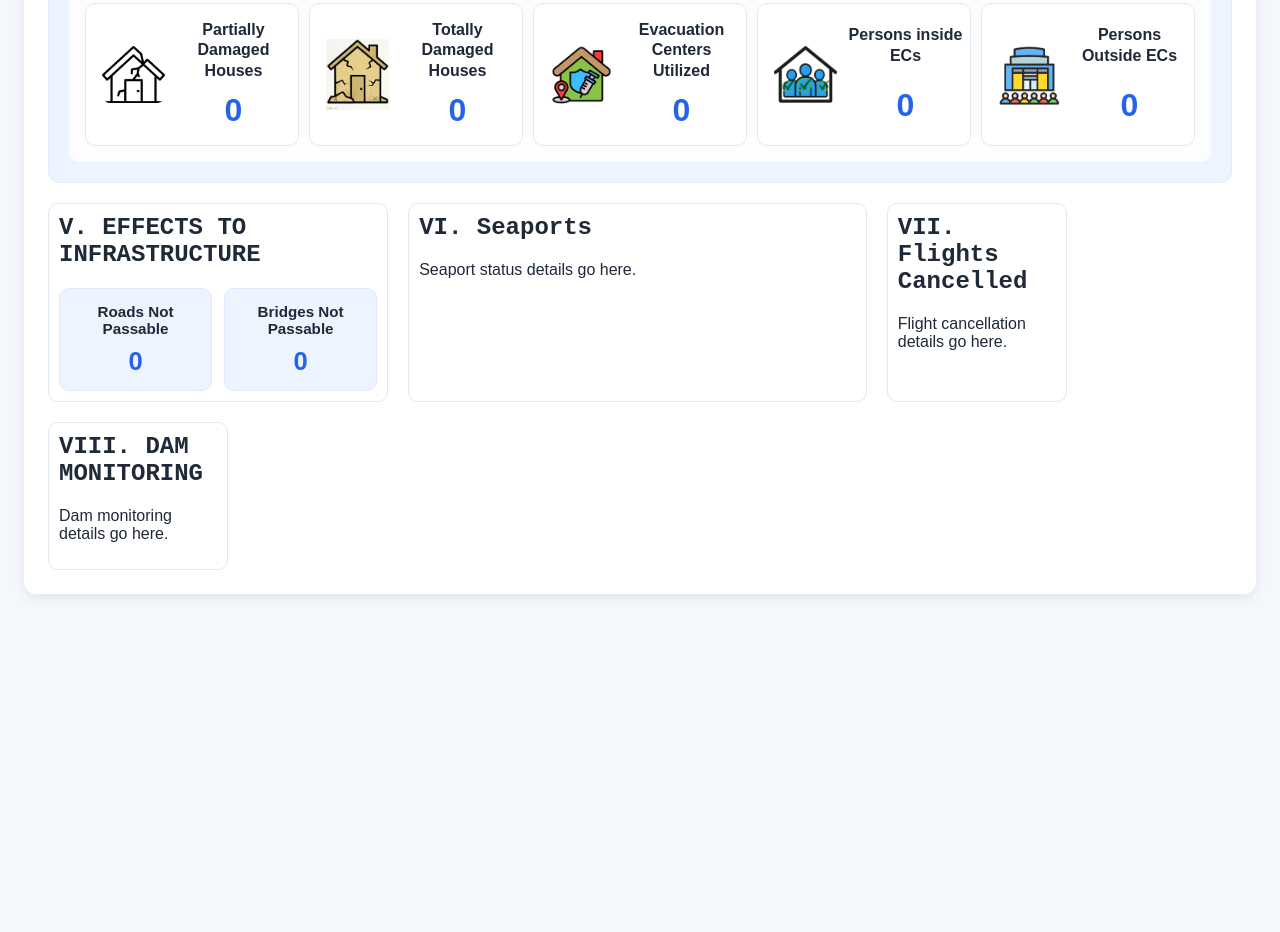
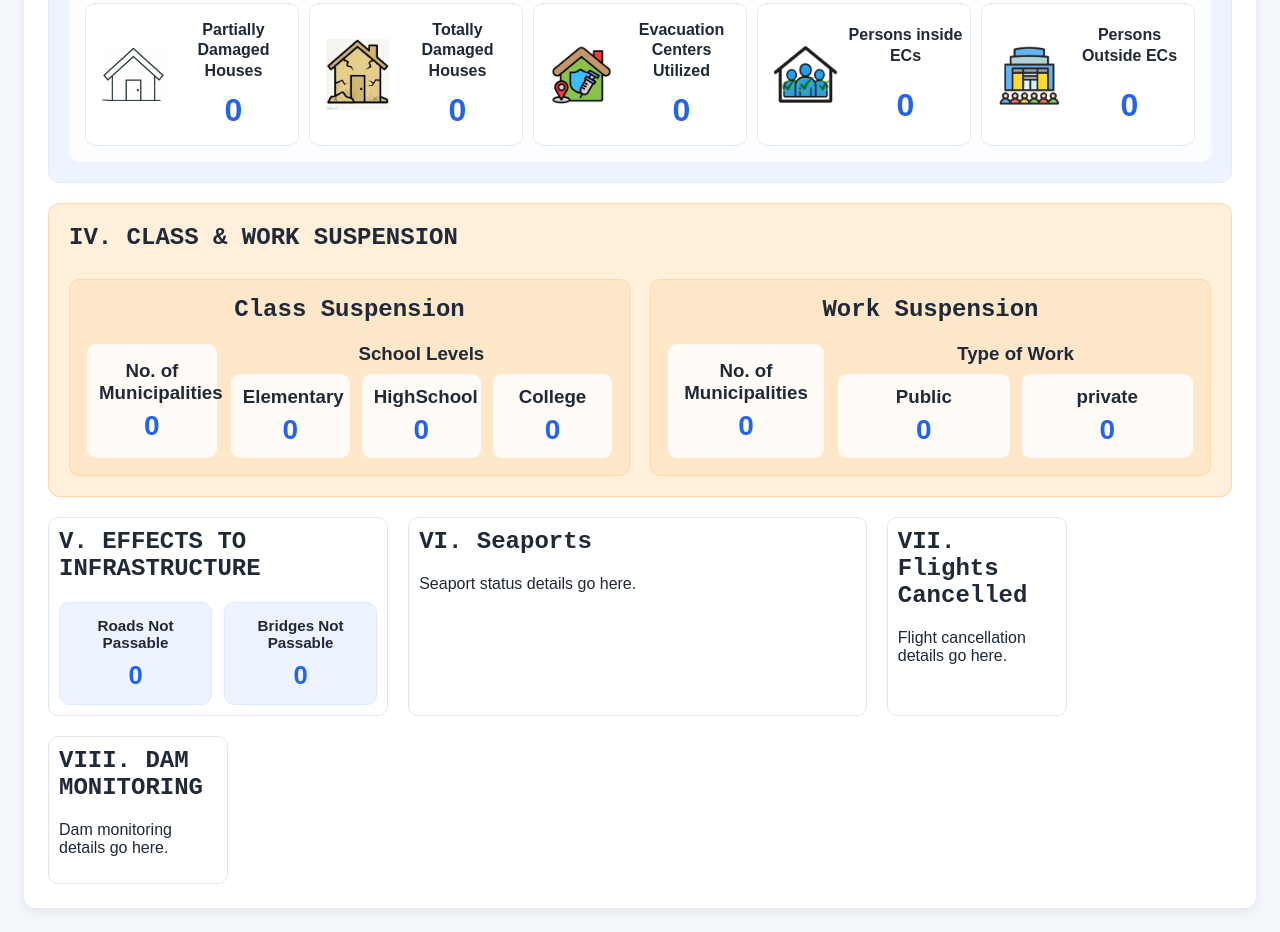
Before and after one commit to Matsssssssss/Dash, a plain HTML site: page indext.html in a window 1280 px wide. Shown: the part 857-1789 px from the top of the page. Before the commit the page ends 1475 px from the top, so only its background shows below. Drawn offline with Linux system fonts and the light colour scheme.

Commit message:
another section added,

```diff
--- a/indext.html
+++ b/indext.html
@@ -109,7 +109,7 @@
                             <p class="effects-value">0</p>
                         </div>
                         <div class="effects-card">
-                            <img class="incident-card-gif" src="Images/effectsToPopulation/partiallyDamagedHouses.png" alt="Partially Damaged Houses">
+                            <img class="incident-card-gif" src="Images/effectsToPopulation/partiallyDamagedHouses.gif" alt="Partially Damaged Houses">
                             <h3>Partially Damaged Houses</h3>
                             <p class="effects-value">0</p>
                         </div>
@@ -137,8 +137,73 @@
                 </div>
             </section>  <!--This is end of the 3rd container, "2nd Row"-->
 
+
+            <!--This is the 4th,5th container, "3rd Row"-->
             <section class="3rd-Row third-row">
-                <section class="effects-infrastructure">
+                <h2>IV. CLASS & WORK SUSPENSION</h2>
+                <!--Class Suspension-->
+                <section class="class-division">
+                    <div class="class-suspension">
+                        <h2>Class Suspension</h2>
+                        <section class="class-suspension-stats">
+                            <div class="class-suspension-card">
+                                <h3>No. of Municipalities</h3>
+                                <p class="effects-value">0</p>
+                            </div>
+                            <div class="school-levels">
+                                <h3>School Levels</h3>
+                                <section class="school-levels-stats">
+                                    <div class="school-levels-card">
+                                        <h3>Elementary</h3>
+                                        <p class="effects-value">0</p>
+                                    </div>
+                                    <div class="school-levels-card">
+                                        <h3>HighSchool</h3>
+                                        <p class="effects-value">0</p>
+                                    </div>
+                                    <div class="school-levels-card">
+                                        <h3>College</h3>
+                                        <p class="effects-value">0</p>
+                                    </div>
+                                </section>
+                            </div>
+                        </section>
+                    </div>
+                </section>
+                <!--End of Class Suspension-->
+
+                <!--Work Suspension-->
+                <section class="work-division">
+                    <div class="work-suspension">
+                        <h2>Work Suspension</h2>
+                        <section class="work-suspension-stats">
+                            <div class="work-suspension-card">
+                                <h3>No. of Municipalities</h3>
+                                <p class="effects-value">0</p>
+                            </div>
+                            <div class="work-levels">
+                                <h3>Type of Work</h3>
+                                <section class="work-levels-stats">
+                                    <div class="work-levels-card">
+                                        <h3>Public</h3>
+                                        <p class="effects-value">0</p>
+                                    </div>
+                                    <div class="work-levels-card">
+                                        <h3>private</h3>
+                                        <p class="effects-value">0</p>
+                                    </div>
+                                </section>
+                            </div>
+                        </section>
+                    </div>
+                </section>
+                <!--End of Work Suspension-->
+            </section>
+            <!--This is the end of 4th,5th container, "3rd Row"-->
+
+            <!--This is the 6th,7th,8th,9th container, "fourth Row"-->
+            <section class="4th-Row fourth-row">
+                <div class="effects-infrastructure">
                     <h2>V. EFFECTS TO INFRASTRUCTURE</h2>
                     <div class="infrastructure-stats">
                         <div class="infrastructure-card">
@@ -150,21 +215,21 @@
                             <p class="effects-value">0</p>
                         </div>
                     </div>
-                </section>
-                <section class="seaports">
+                </div>
+                <div class="seaports">
                     <h2>VI. Seaports</h2>
                     <p>Seaport status details go here.</p>
-                </section>
-                <section class="flights-cancelled">
+                </div>
+                <div class="flights-cancelled">
                     <h2>VII. Flights Cancelled</h2>
                     <p>Flight cancellation details go here.</p>
-                </section>
-                <section class="dam-monitoring">
+                </div>
+                <div class="dam-monitoring">
                     <h2>VIII. DAM MONITORING</h2>
                     <p>Dam monitoring details go here.</p>
-                </section>
+                </div>
             </section>
-
+            <!--This is end of the 6th,7th,8th,9th container, "fourth Row"-->
         </section>      <!--This is the end parent container of the Typhoon Dashboard-->
     </main>
 </body>
--- a/style.css
+++ b/style.css
@@ -103,6 +103,128 @@ h2 {
 }
 
 .third-row {
+    margin-top: 20px;
+    padding: 20px;
+    border-radius: 12px;
+    background: rgba(255, 140, 0, 0.14);
+    border: 1px solid rgba(255, 140, 0, 0.25);
+    display: flex;
+    gap: 20px;
+    align-items: stretch;
+    flex-wrap: wrap;
+}
+
+.third-row > h2 {
+    width: 100%;
+    margin: 0 0 8px;
+}
+
+.class-division,
+.work-division {
+    flex: 1 1 calc(50% - 10px);
+    min-width: 280px;
+    background: rgba(255, 140, 0, 0.08);
+    border: 1px solid rgba(255, 140, 0, 0.18);
+    border-radius: 10px;
+    padding: 16px;
+}
+
+.class-suspension h2,
+.work-suspension h2 {
+    margin-top: 0;
+    margin-bottom: 8px;
+    text-align: center;
+}
+
+.class-suspension h3,
+.work-suspension h3 {
+    margin-top: 0;
+    margin-bottom: 8px;
+    text-align: center;
+}
+
+.class-suspension,
+.work-suspension {
+    display: flex;
+    flex-direction: column;
+    gap: 12px;
+}
+
+.class-suspension-stats,
+.work-suspension-stats {
+    display: flex;
+    gap: 12px;
+    flex-wrap: nowrap;
+    align-items: stretch;
+    width: 100%;
+}
+
+.class-suspension-card {
+    flex: 0 0 25%;
+    max-width: 25%;
+}
+
+.school-levels,
+.work-levels {
+    flex: 1 1 0;
+    min-width: 0;
+}
+
+.work-suspension-card {
+    flex: 0 0 30%;
+    max-width: 30%;
+}
+
+.work-levels {
+    flex: 1 1 0;
+    min-width: 0;
+}
+
+.class-suspension-card,
+.work-suspension-card,
+.school-levels-card,
+.work-levels-card {
+    background: rgba(255, 255, 255, 0.85);
+    border: 1px solid rgba(255, 140, 0, 0.2);
+    border-radius: 10px;
+    padding: 12px;
+    width: 100%;
+    display: flex;
+    flex-direction: column;
+    justify-content: center;
+    gap: 6px;
+}
+
+.class-suspension-card h3,
+.work-suspension-card h3,
+.school-levels-card h3,
+.work-levels-card h3 {
+    margin: 0;
+}
+
+.class-suspension-card .effects-value,
+.work-suspension-card .effects-value,
+.school-levels-card .effects-value,
+.work-levels-card .effects-value {
+    margin: 0;
+}
+
+.school-levels-stats,
+.work-levels-stats {
+    display: flex;
+    gap: 10px;
+    flex-wrap: nowrap;
+    margin-top: 8px;
+    width: 100%;
+}
+
+.school-levels-card,
+.work-levels-card {
+    flex: 1 1 0;
+    min-width: 0;
+}
+
+.fourth-row {
     display: flex;
     gap: 20px;
     margin-top: 20px;
@@ -189,6 +311,7 @@ h2 {
     font-size: 1.75rem;
     font-weight: bold;
     color: #2563eb;
+    text-align: center;
 }
 
 .sumarry-content {
@@ -372,7 +495,7 @@ h2 {
         grid-template-columns: repeat(2, minmax(0, 1fr));
     }
 
-    .third-row {
+    .fourth-row {
         flex-direction: column;
     }
 
```
Also changed, not shown: Images/effectsToPopulation/partiallyDamagedHouses.gif (added), Images/effectsToPopulation/partiallyDamagedHouses.png (deleted), README.md.
